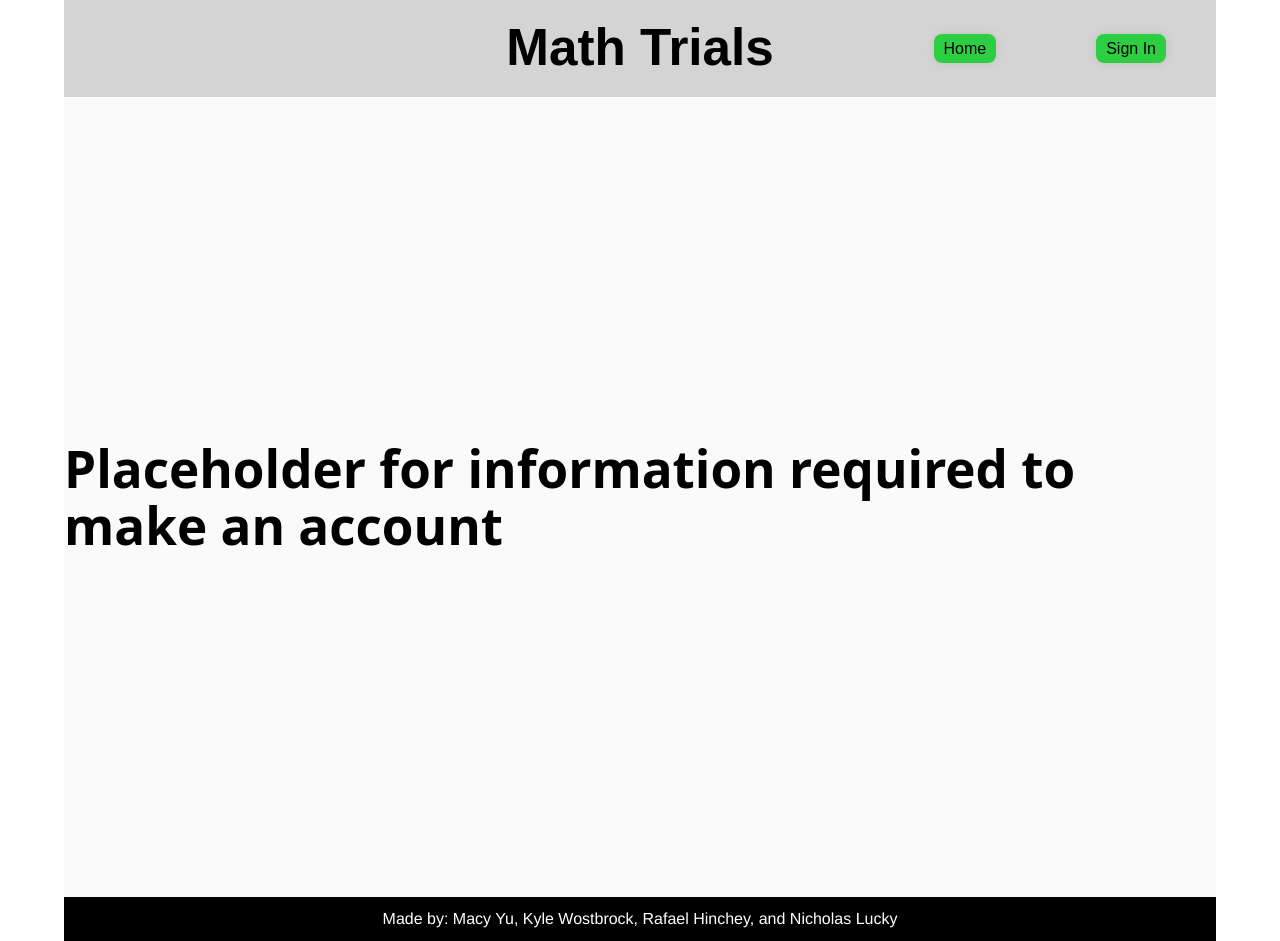
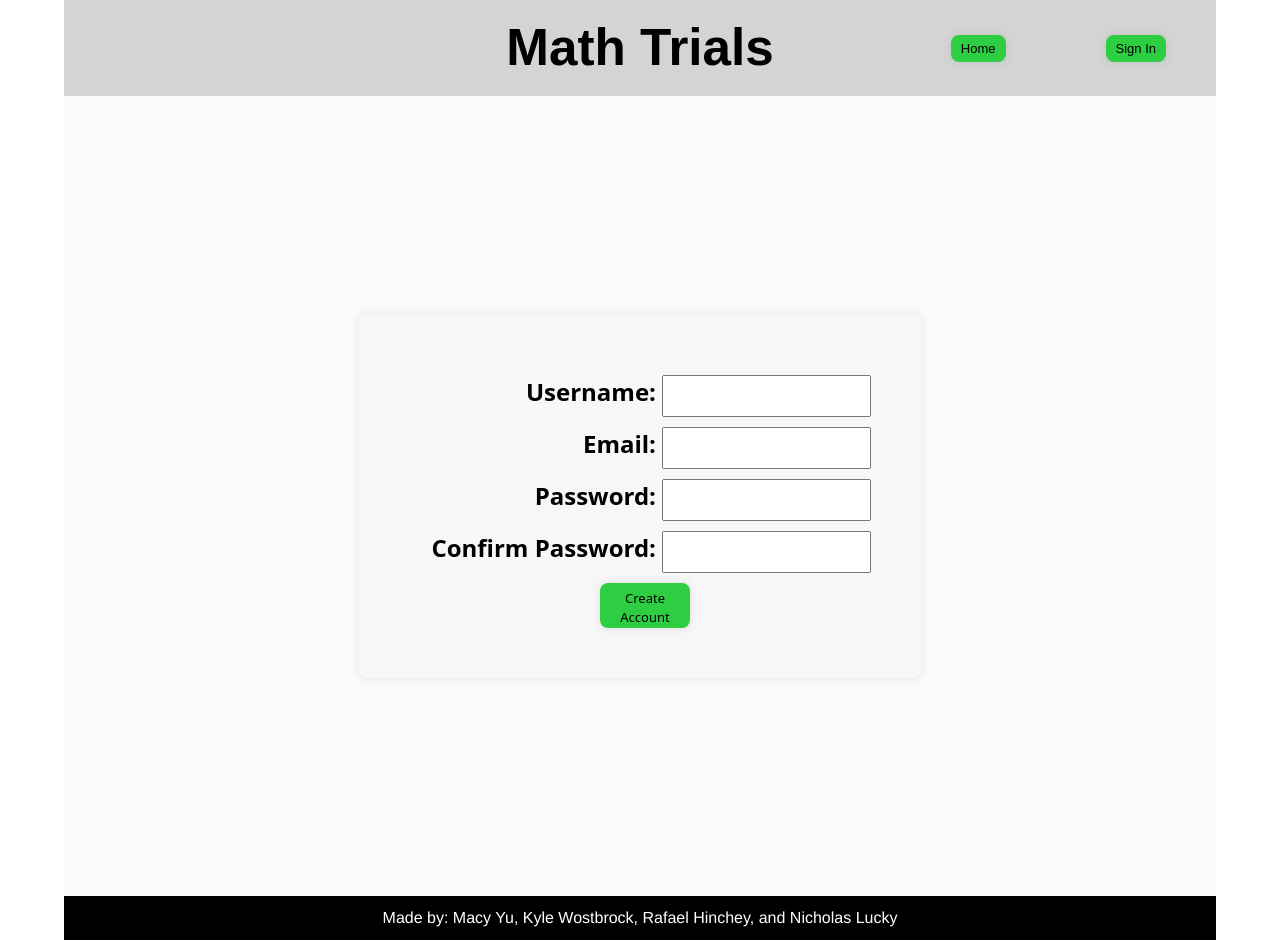
Before and after one commit to Masiesworld/math-game-website, a React (Vite) app in the folder client/: page /Sign-up in a window 1280 px wide. Built offline with nearby package versions, Linux system fonts and the light colour scheme.

Commit message:
Creating SignUp/Added password input to sign in

```diff
--- a/client/src/App.css
+++ b/client/src/App.css
@@ -51,6 +51,7 @@ body, html, #root{
 .btn-sm {
     padding: 6px 10px;
     vertical-align: middle;
+    font-size: small;
 }
 
 
@@ -72,6 +73,29 @@ body, html, #root{
   font-size: 16px;
 }
 
+.sign-up-form {
+  max-width: 60%;
+  margin: 100px auto;
+  padding: 50px;
+  text-align: center;
+  background-color: #f7f7f7;
+  border-radius: 8px;
+  box-shadow: 0 0 10px rgba(0,0,0,0.1);
+  color: #000;
+}
+
+.sign-up-form input {
+  width: 40%;
+  padding: 10px;
+  margin-top: 10px;
+  font-size: 16px;
+}
+
+.sign-up-form .btn {
+  display: inline-block;
+  margin-top: 10px;
+}
+
 .app-container {
   display: flex;
   flex-direction: column;
@@ -82,3 +106,7 @@ body, html, #root{
   flex: 1;
   padding: 20px;
 }
+
+.align-end{
+  text-align: end;
+}
--- a/client/src/Pages/Sign-in.jsx
+++ b/client/src/Pages/Sign-in.jsx
@@ -11,6 +11,12 @@
             setName(event.target.value);
         }
 
+        const [password, setPassword] = useState("");
+
+        function handlePasswordChange(event){
+                setPassword(event.target.value)
+        }
+
     return(
         <>
             {/* <div class= "box-main">
@@ -20,6 +26,7 @@
             <div className='sign-in-form'>
                 <h2>Sign In</h2>
                 <input value={name} onChange={handleNameChange} type='text' placeholder='Enter your username'/>
+                <input value={password} onChange={handlePasswordChange} type='text' placeholder='Enter your password'/>
                 {/* could delete later */}
                 <p>Username: {name}</p>
                 <p>Reset password</p>
--- a/client/src/Pages/Sign-up.jsx
+++ b/client/src/Pages/Sign-up.jsx
@@ -1,13 +1,39 @@
-import { useState } from 'react'
+    import { useState } from 'react'
+    import { Link } from 'react-router-dom'
     import '../App.css'
 
 
     function SignUp(){
 
+        const [name, setName] = useState("");
+                function handleNameChange(event){
+                    setName(event.target.value);
+                }
+        const [email, setEmail] = useState("");
+                function handleEmailChange(event){
+                    setEmail(event.target.value)
+                }
+        const [password, setPassword] = useState("");
+                function handlePasswordChange(event){
+                    setPassword(event.target.value)
+                }
+        const [passwordCheck, setPasswordCheck] = useState("");
+                function handlePasswordCheckChange(event){
+                    setPasswordCheck(event.target.value)
+                }
     return(
         <div>
-            <div class= "box-main">
-                <h1>Placeholder for information required to make an account</h1>
+            <div className= "box-main">
+                <div className='sign-up-form'>
+                    <h2 className='align-end'>Username: <input value ={name} onChange={handleNameChange} type='text'/></h2>
+                    <h2 className='align-end'>Email: <input value ={email} onChange={handleEmailChange} type='text'/></h2>
+                    <h2 className='align-end'>Password: <input value ={password} onChange={handlePasswordChange} type='text'/></h2>
+                    <h2 className='align-end'>Confirm Password: <input value ={passwordCheck} onChange={handlePasswordCheckChange} type='text'/></h2>
+
+                    <Link to="/Sign-in" className="btn btn-sm">Create Account
+                    {/* Check validity of enter info, if it is valid create account else display error*/}
+                    </Link>
+                </div>
             </div>
         </div>
          )
```
